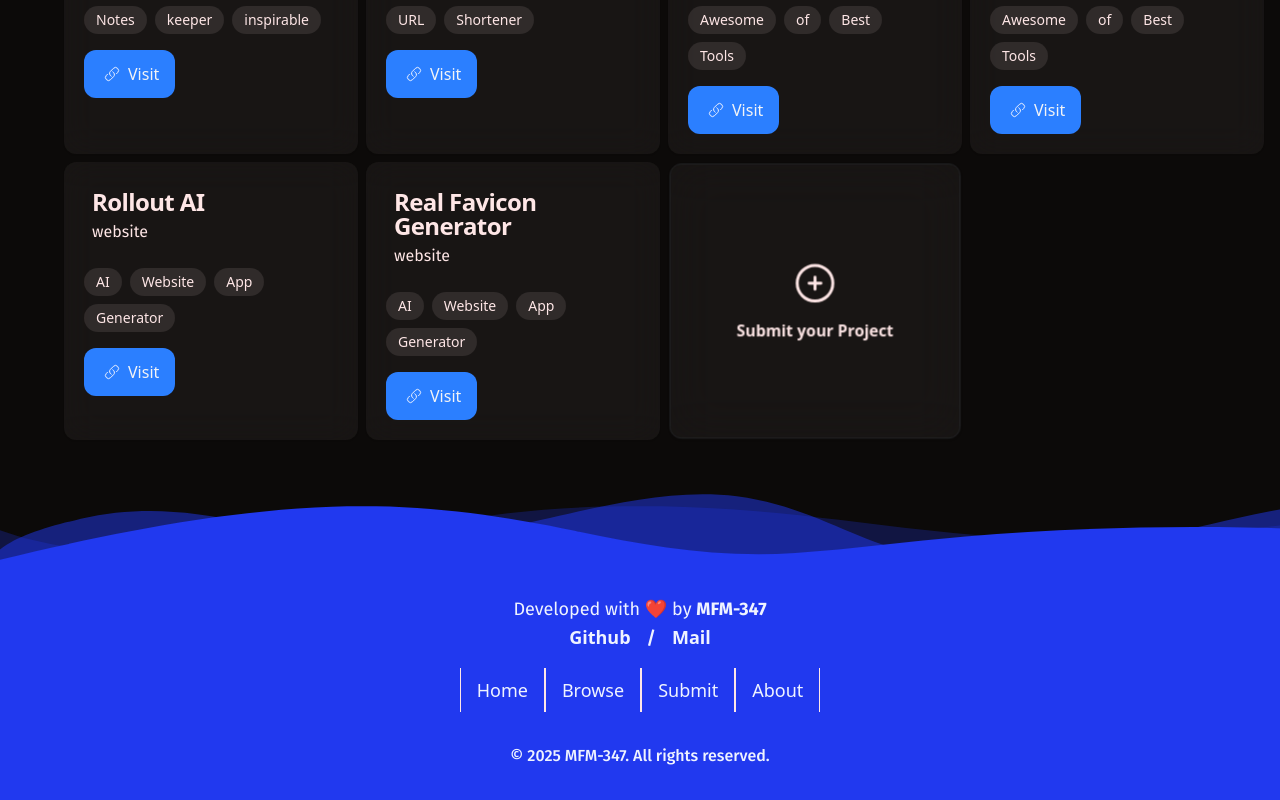
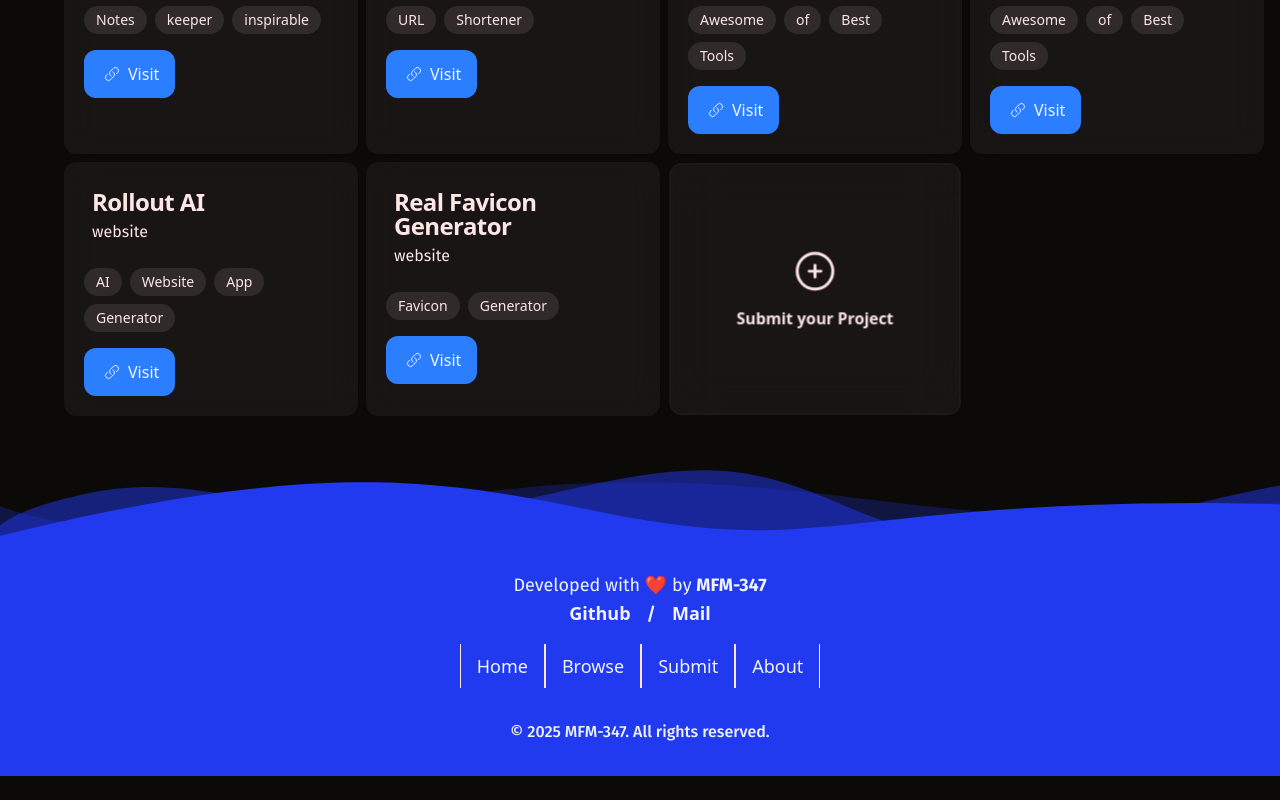
Before and after one commit to MFM-347/Awesome, a Vue app: page / in a window 1280 px wide. Shown: the part 6080-6880 px from the top of the page. After the commit the page ends 6856 px from the top, so only its background shows below. Built offline with nearby package versions, Linux system fonts and the light colour scheme.

Commit message:
fix data

```diff
--- a/src/data/index.ts
+++ b/src/data/index.ts
@@ -904,7 +904,7 @@
   {
     name: 'Real Favicon Generator',
     category: 'website',
-    tags: ['AI', 'Website', 'App', 'Generator'],
+    tags: ['Favicon', 'Generator'],
     foss: false,
     icon: 'https://realfavicongenerator.net/favicon.svg',
     description: 'A favicon generator to design your icons for each platform and make them look great everywhere.',
```
